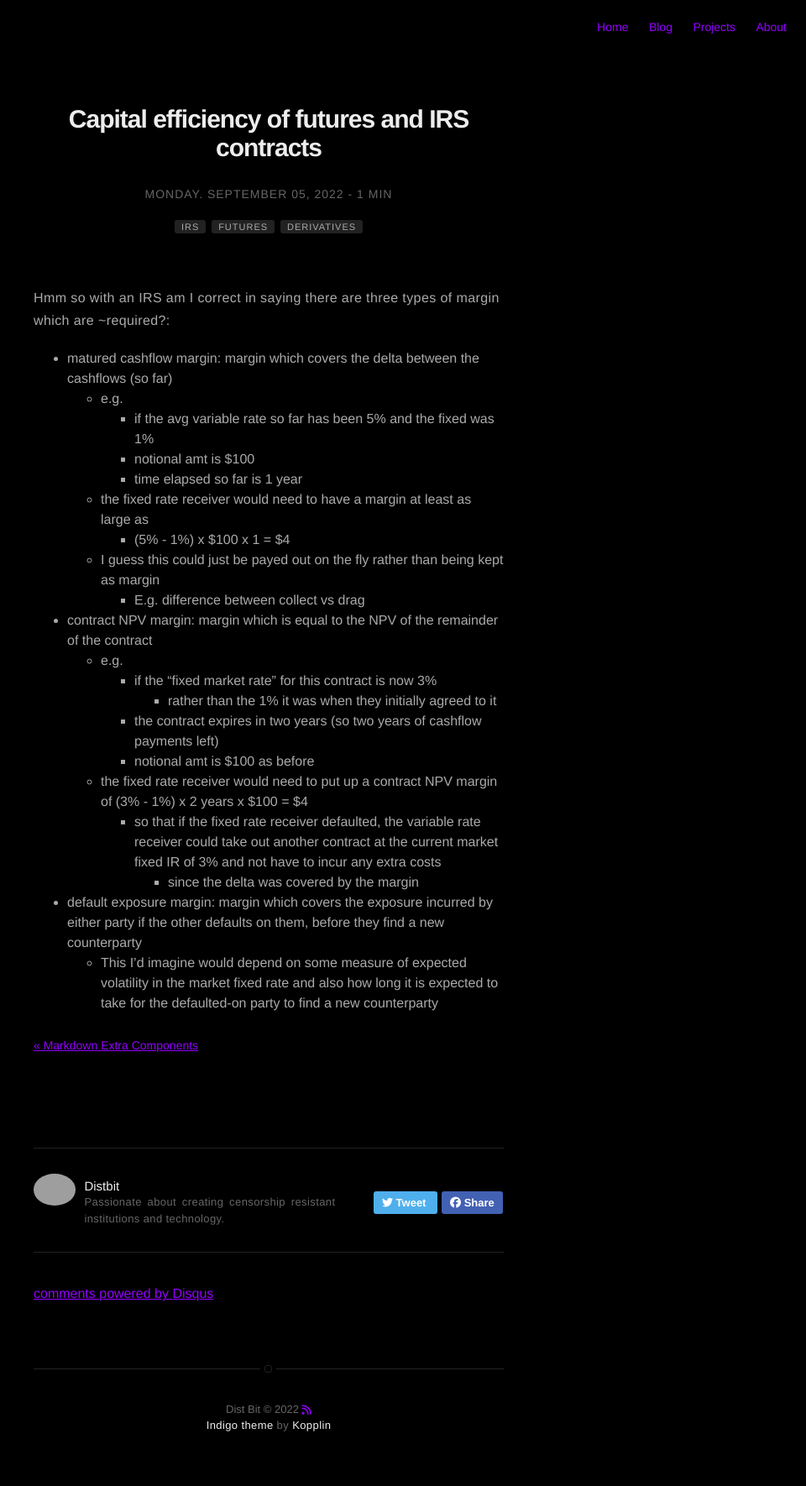
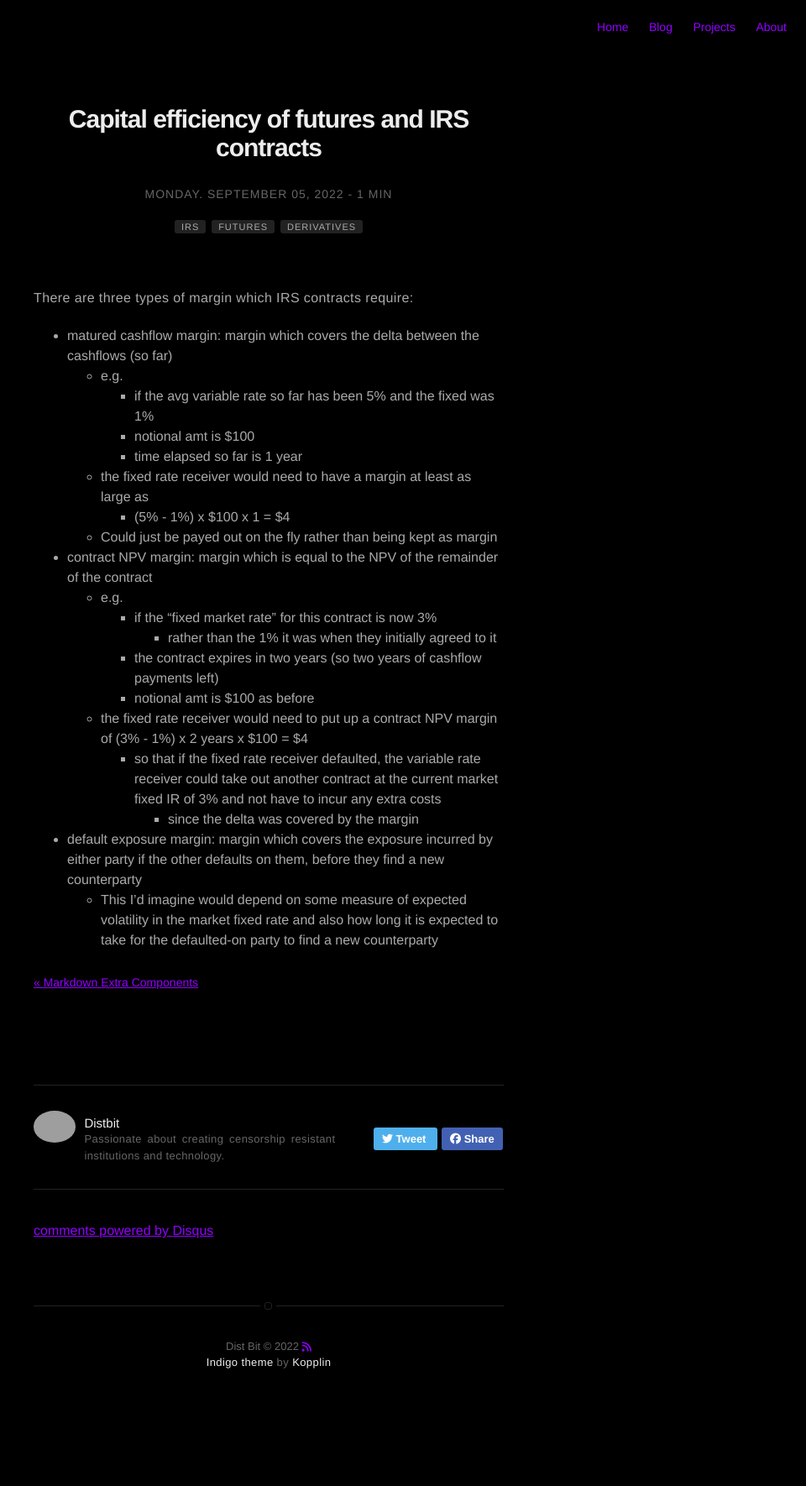
Before and after one commit to distbit0/distbit.xyz, a Jekyll site: the page built from _posts/2022-09-05-capital-efficiency-of-futures-and-IRS.md, in a window 1280 px wide. Shown: the whole page at 84% size, without its empty margins (320-1280 px from the left). Built offline with Jekyll 4.4.1, drawn with Linux system fonts in a browser that asks for light colours; nearby versions of some CDN libraries; comment, search, counter and statistics services are not loaded; after the commit the page ends 1694 px from its top, so only the background shows below that.

Commit message:
Commit msg

```diff
--- a/_posts/2022-09-05-capital-efficiency-of-futures-and-IRS.markdown
+++ b/_posts/2022-09-05-capital-efficiency-of-futures-and-IRS.md
@@ -13,7 +13,7 @@ author: distbit
 description: Analysis of collateral required by IRS contracts
 ---
 
-Hmm so with an IRS am I correct in saying there are three types of margin which are ~required?:
+There are three types of margin which IRS contracts require:
 - matured cashflow margin: margin which covers the delta between the cashflows (so far)
 	- e.g.
 		- if the avg variable rate so far has been 5% and the fixed was 1%
@@ -21,8 +21,7 @@ Hmm so with an IRS am I correct in saying there are three types of margin which
 		- time elapsed so far is 1 year
 	- the fixed rate receiver would need to have a margin at least as large as
 		- (5% - 1%) x $100 x 1 = $4
-	- I guess this could just be payed out on the fly rather than being kept as margin
-		- E.g. difference between collect vs drag
+	- Could just be payed out on the fly rather than being kept as margin
 - contract NPV margin: margin which is equal to the NPV of the remainder of the contract
 	- e.g.
 		- if the "fixed market rate" for this contract is now 3%
```
Also changed, not shown: _posts/2015-02-24-markdown-extra-components.md (renamed from _posts/2015-02-24-markdown-extra-components.markdown), _posts/2016-01-23-indigo-jekyll-theme.md (renamed from _posts/2016-01-23-indigo-jekyll-theme.markdown), _posts/2016-02-24-markdown-common-elements.md (renamed from _posts/2016-02-24-markdown-common-elements.markdown).
